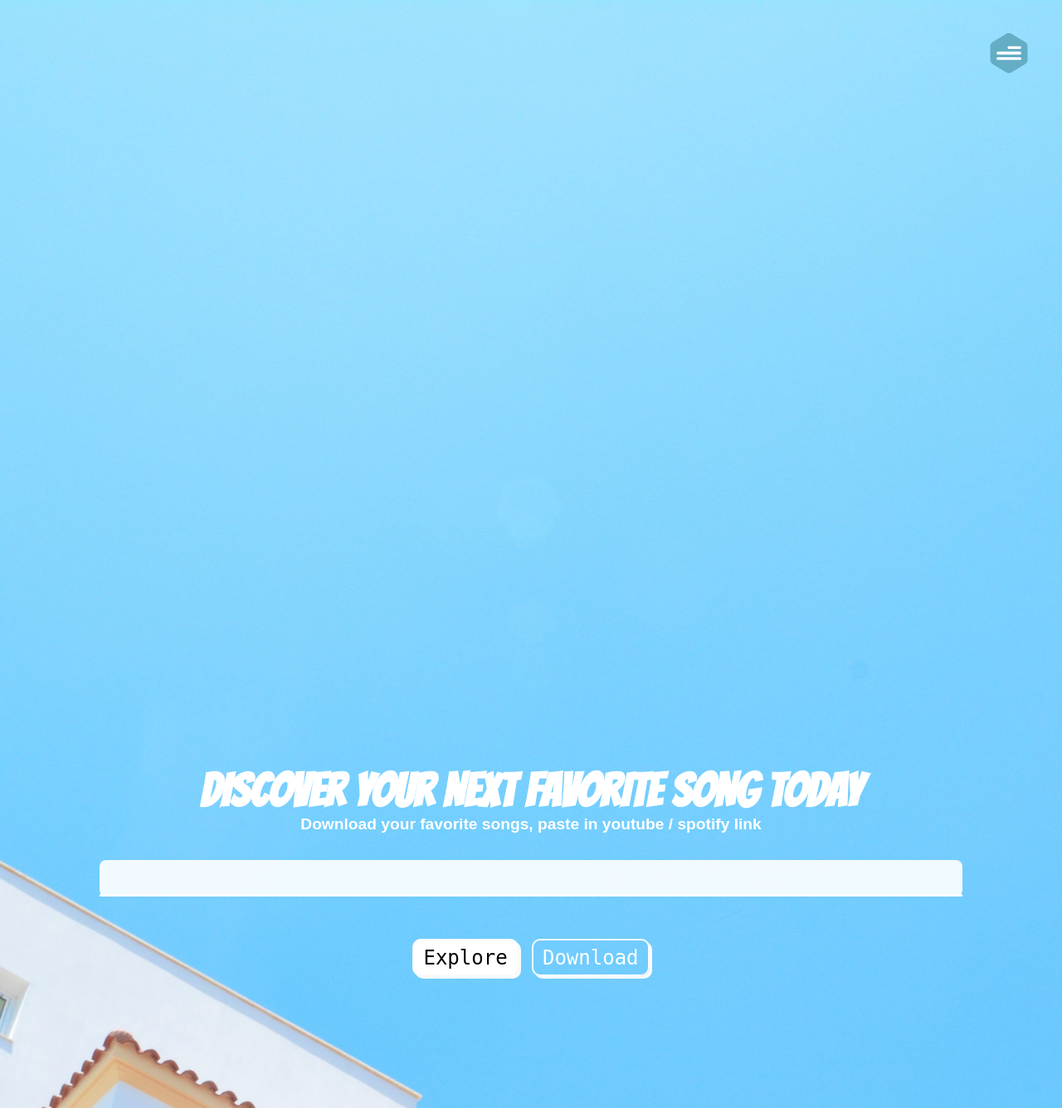
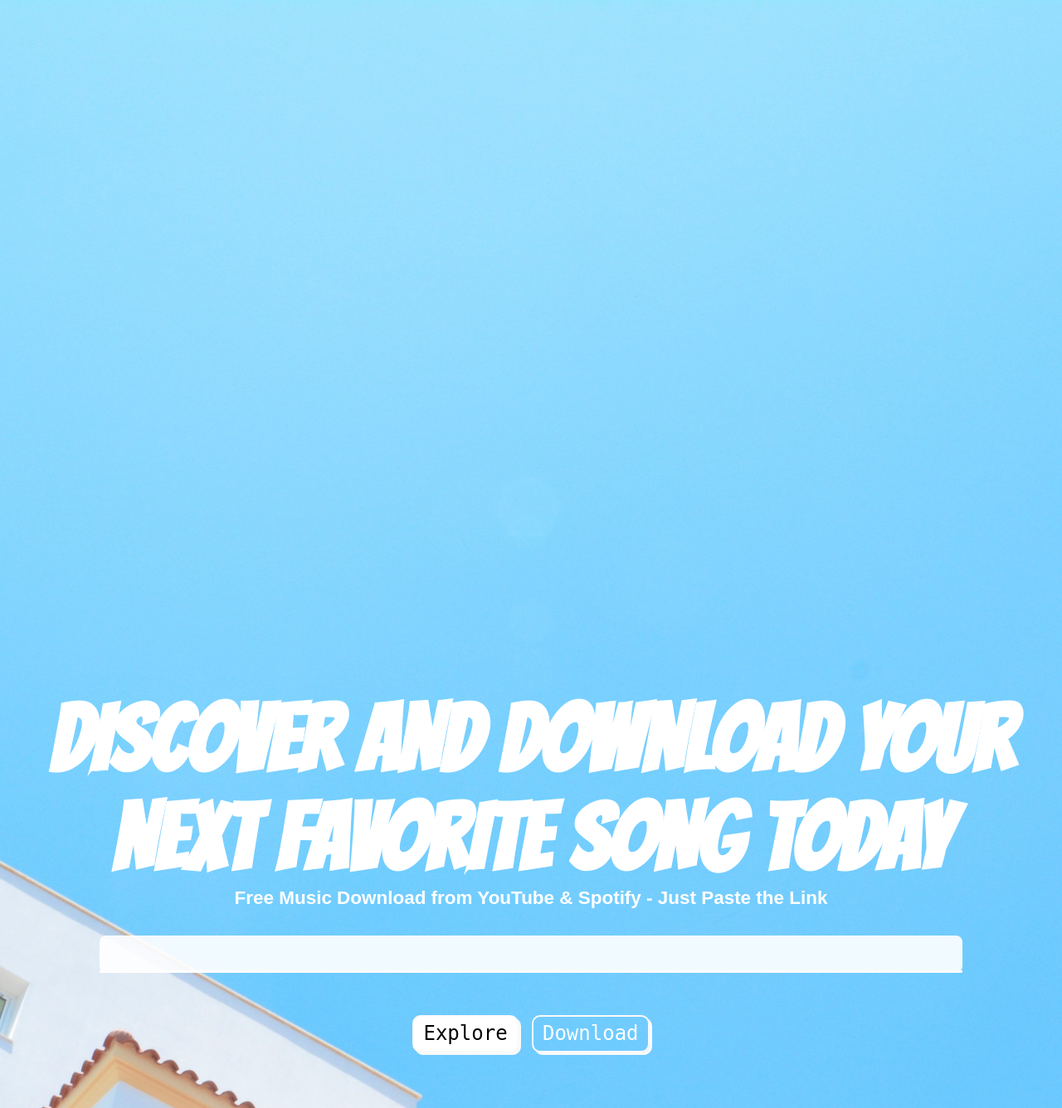
Before and after one commit to FourAndHalf/SongScrapper, a Django app: page /dashboard in a window 1280 px wide. Shown: the top 1336 px of the page at 83% size. Run offline with Django 4.2, Linux system fonts and the light colour scheme; parts of the project's set-up code (start-up, migrations or seed data) failed here and were passed over; some libraries are stand-ins or nearby versions.

Commit message:
Just got a prototype to release

```diff
--- a/SongSaver/templates/dashboard.html
+++ b/SongSaver/templates/dashboard.html
@@ -4,7 +4,26 @@
     {% load static %}
     <meta charset="UTF-8" />
     <meta name="viewport" content="width=device-width, initial-scale=1.0" />
-    <title>Scrapper</title>
+    <title>Free Music Downloader - Download Songs from YouTube & Spotify</title>
+    <meta
+      name="description"
+      content="Download your favorite music for free from YouTube and Spotify. Easy-to-use music downloader for MP3 songs and music videos."
+    />
+    <meta
+      name="keywords"
+      content="free spotify download, youtube downloader, free music download, music video download, mp3 downloader, spotify to mp3, youtube to mp3"
+    />
+    <meta name="robots" content="index, follow" />
+    <meta
+      property="og:title"
+      content="Free Music Downloader - Download Songs from YouTube & Spotify"
+    />
+    <meta
+      property="og:description"
+      content="Download your favorite music for free from YouTube and Spotify. Easy-to-use music downloader for MP3 songs and music videos."
+    />
+    <meta property="og:type" content="website" />
+    <link rel="canonical" href="{{ request.build_absolute_uri }}" />
     <link rel="icon" type="image/svg" href="{% static 'image/logo.svg' %}" />
     <link
       rel="stylesheet"
@@ -40,7 +59,7 @@
         </nav>
 
         <!-- Menu Icon (Trigger Button) -->
-        <div class="action--menu" id="action--menu">
+        <div class="action--menu" id="action--menu" style="display: none">
           <svg
             width="3rem"
             height="3rem"
@@ -108,10 +127,12 @@
 
         <div id="layout-1" class="section">
           <div id="layout-1_1_1">
-            <p>DISCOVER YOUR NEXT FAVORITE SONG TODAY</p>
+            <h1>DISCOVER AND DOWNLOAD YOUR NEXT FAVORITE SONG TODAY</h1>
           </div>
           <div id="layout-1_1_2">
-            <p>Download your favorite songs, paste in youtube / spotify link</p>
+            <h3>
+              Free Music Download from YouTube & Spotify - Just Paste the Link
+            </h3>
           </div>
 
           <div id="layout-1_2">
--- a/SongSaver/urls.py
+++ b/SongSaver/urls.py
@@ -1,7 +1,35 @@
 #region Declarations
 
 from django.urls import path
+from django.contrib.sitemaps import Sitemap
+from django.contrib.sitemaps.views import sitemap
+from django.urls import reverse
 from . import views
+
+# Custom Sitemap class
+class StaticSitemap(Sitemap):
+    protocol = 'https'
+
+    def items(self):
+        return ['Loader', 'Dashboard', 'Tracks', 'Ranked', 'Link']
+
+    def location(self, item):
+        return reverse(item)
+
+    def changefreq(self, item):
+        if item in ['Tracks', 'Ranked']:
+            return 'daily'
+        return 'weekly'
+
+    def priority(self, item):
+        priorities = {
+            'Loader': 1.0,
+            'Dashboard': 0.9,
+            'Tracks': 0.8,
+            'Ranked': 0.8,
+            'Link': 0.7
+        }
+        return priorities[item]
 
 #endregion
 
@@ -13,6 +41,10 @@ urlpatterns = [
     path('list', views.listing_page, name='Tracks'),
     path('fav_list', views.fav_listing_page, name='Ranked'),
     path('create_link', views.create_link_page, name="Link"),
+
+    # Sitemap URL
+    path('sitemap.xml', sitemap, {'sitemaps': {'static': StaticSitemap()}},
+         name='django.contrib.sitemaps.views.sitemap'),
 ]
 
 #endregion
--- a/SongSaver/views.py
+++ b/SongSaver/views.py
@@ -70,5 +70,4 @@ def render_create_link(request):
 
 def playlist_post(form):
     data = form.cleaned_data['link']
-
     process_playlist(data)
--- a/static/css/dashboard.css
+++ b/static/css/dashboard.css
@@ -268,7 +268,8 @@ body {
 
 #layout-4 {
   width: 100%;
-  min-height: 50vh;
+  min-height: 10vh;
+  max-height: 10vh;
   background: #fff;
   padding: 2rem 1rem;
 }
```
